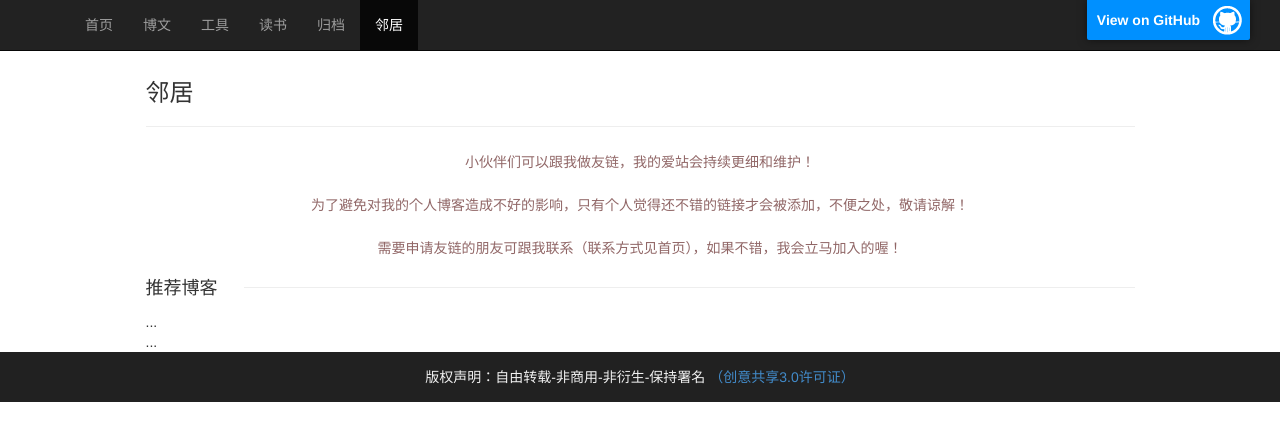
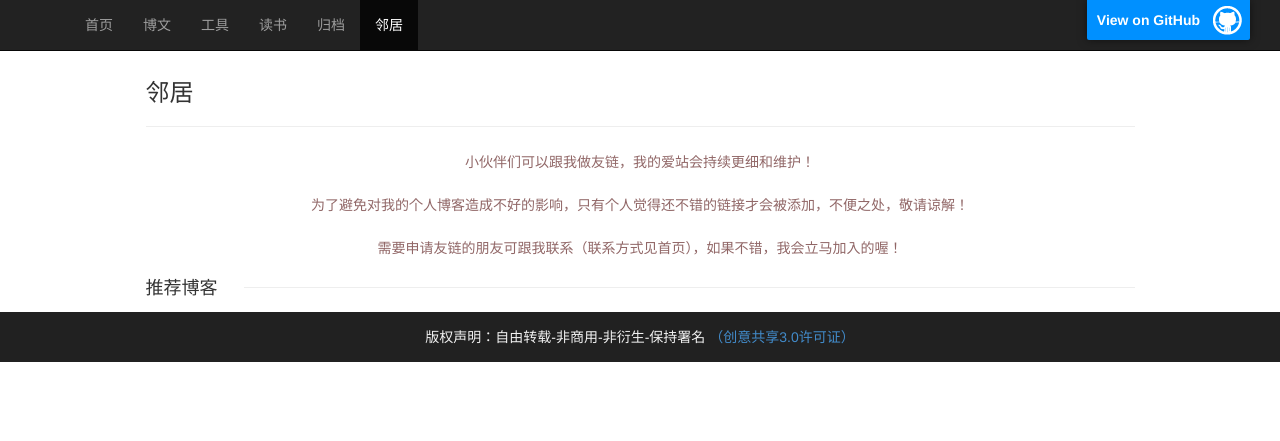
Before and after one commit to sheleng/sheleng.github.io, a Jekyll site: the page built from pages/links.html, in a window 1280 px wide. Shown: the top 441 px of the page. Built offline with Jekyll 4.4.1, drawn with Linux system fonts in a browser that asks for light colours.

Commit message:
调整邻居页面布局

```diff
--- a/pages/links.html
+++ b/pages/links.html
@@ -15,8 +15,4 @@
     <span class="text">推荐博客</span>
     <span class="line"></span>
   </p>
-  <div class="row-fluid">
-        <div class="span4">...</div>
-        <div class="span8">...</div>
-  </div>
 </div>
```
